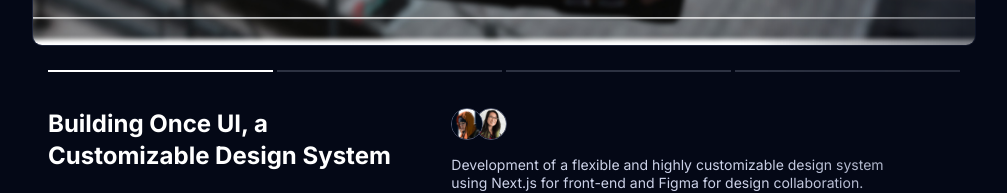
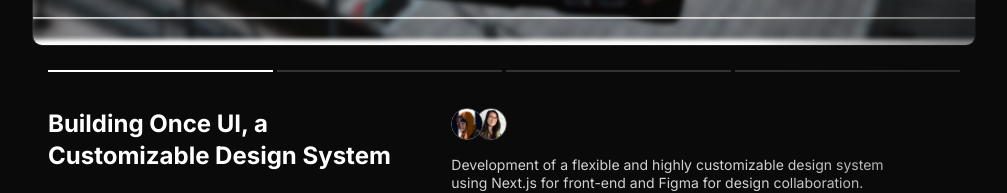
Before and after one commit to flynnzin/sweet_nexjsj, a Next.js app: page /en in a window 1280 px wide. Shown: the part 1045-1238 px from the top of the page, without its empty margins (136-1143 px from the left). Built offline with nearby package versions, Linux system fonts and the light colour scheme.

Commit message:
Update config.js

```diff
--- a/src/app/resources/config.js
+++ b/src/app/resources/config.js
@@ -41,7 +41,7 @@ const effects = {
 
 const style = {
     theme:       'dark',         // dark | light
-    neutral:     'slate',         // sand | gray | slate
+    neutral:     'gray',         // sand | gray | slate
     brand:       'pink',      // blue | indigo | violet | magenta | pink | red | orange | yellow | moss | green | emerald | aqua | cyan
     accent:      'pink',       // blue | indigo | violet | magenta | pink | red | orange | yellow | moss | green | emerald | aqua | cyan
     solid:       'contrast',     // color | contrast
```
